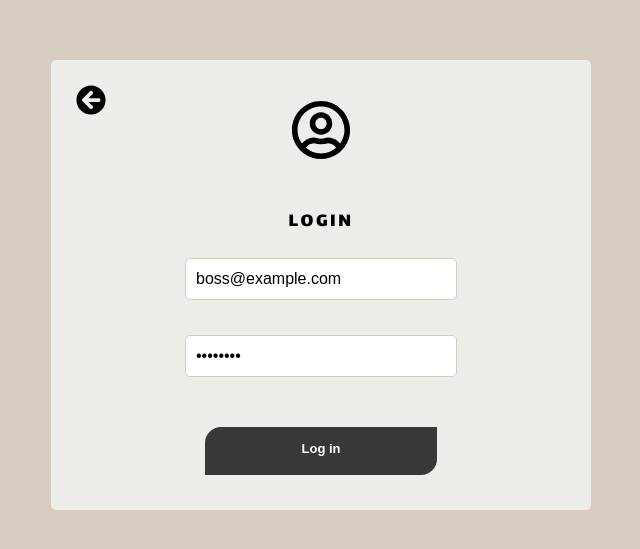
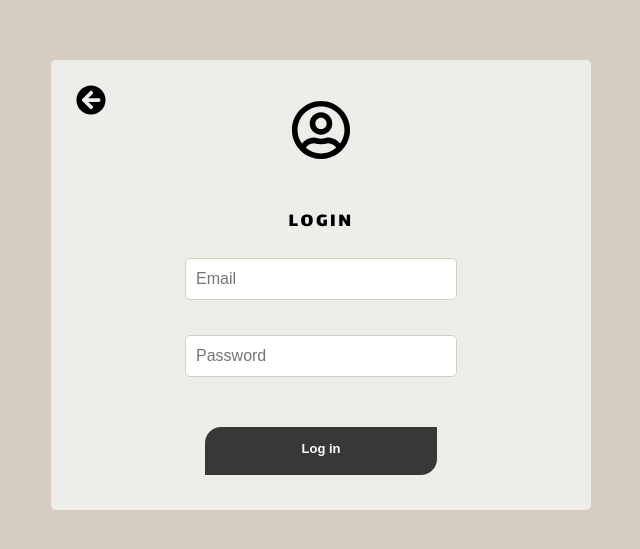
Before and after one commit to maatheuus/VactionPlan, a React (Vite) app: page /login/approver in a window 1280 px wide. Shown: the part 115-664 px from the top of the page, without its empty margins (319-959 px from the left). Built offline with nearby package versions, Linux system fonts and the light colour scheme.

Commit message:
Update LoginApprove.jsx

```diff
--- a/src/features/authentication/LoginApprove.jsx
+++ b/src/features/authentication/LoginApprove.jsx
@@ -41,7 +41,6 @@
             type="email"
             placeholder="Email"
             className={errors?.email?.message && "error-input"}
-            defaultValue={emailApprove}
             {...register("email", {
               required: {
                 value: true,
@@ -60,7 +59,6 @@
           <input
             type="password"
             placeholder="Password"
-            defaultValue={passwordApprove}
             className={errors?.password?.message && "error-input"}
             {...register("password", {
               required: {
```
